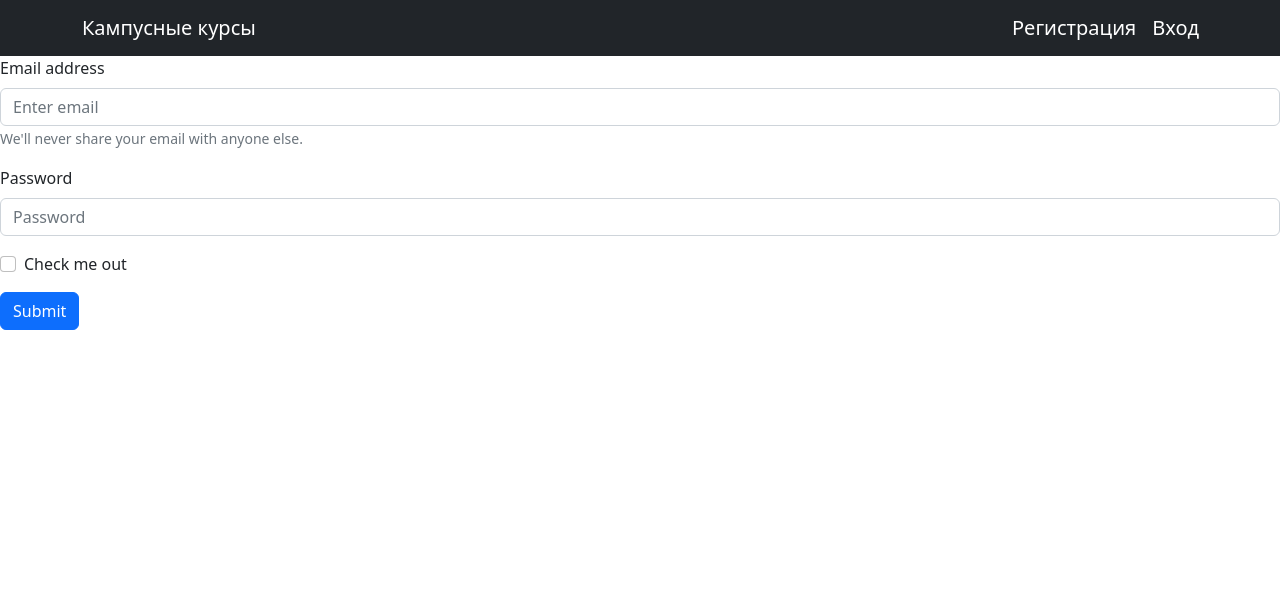
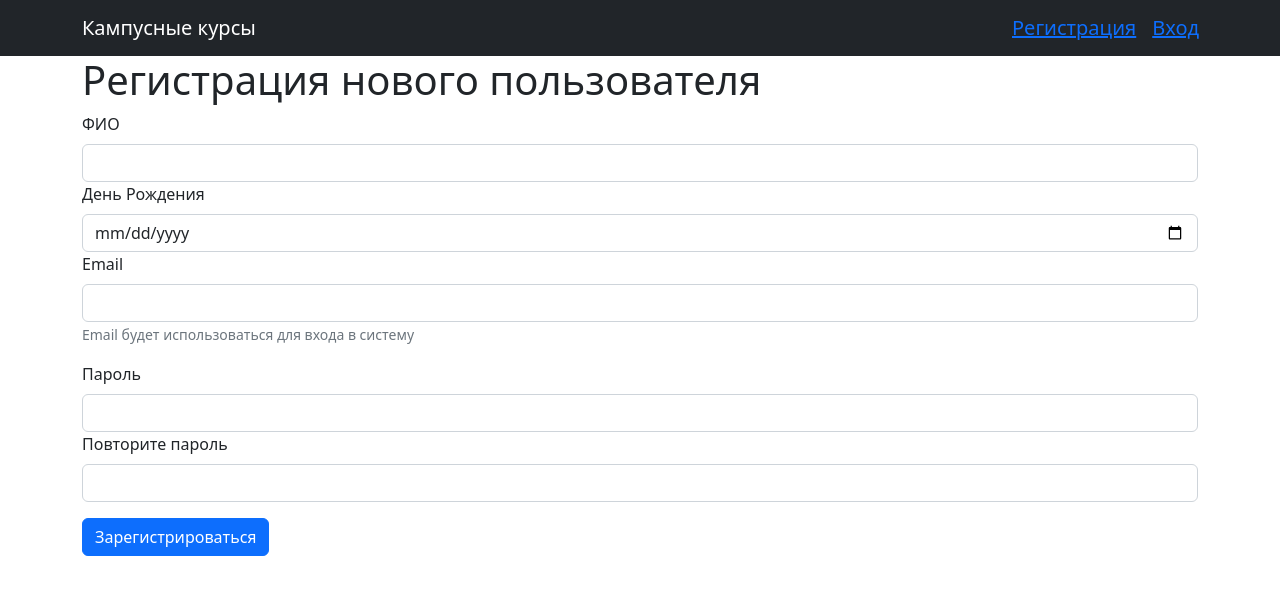
Before and after one commit to AlexVorms/CampusCourses, a React (Create React App) app in the folder project/: page /registration in a window 1280 px wide. Shown: the top 594 px of the page. Built offline with nearby package versions, Linux system fonts and the light colour scheme.

Commit message:
Creating Registration, Authorization, Profile page

```diff
--- a/project/src/App.js
+++ b/project/src/App.js
@@ -3,6 +3,8 @@ import Header from "./components/Header";
 import HomePage from "./components/HomePage";
 import Registration from "./components/Registration";
 import {BrowserRouter, Route, Routes} from 'react-router-dom';
+import Login from "./components/Login";
+import Profile from "./components/Profile";
 
 function App() {
   return (
@@ -12,6 +14,8 @@ function App() {
       <Routes>
         <Route path="/" element={<HomePage/>}/>
         <Route path="/registration" element={<Registration/>}/>
+        <Route path="/login" element={<Login/>}/>
+        <Route path="/profile" element={<Profile/>}/>
       </Routes>
     </div>
    </BrowserRouter>
--- a/project/src/components/Header.js
+++ b/project/src/components/Header.js
@@ -1,6 +1,7 @@
 import React from 'react';
 import Container from 'react-bootstrap/Container';
 import Navbar from 'react-bootstrap/Navbar';
+import { NavLink } from 'react-router-dom';
 
 
 function Header() {
@@ -10,8 +11,12 @@ function Header() {
         <Container>
         <Navbar.Brand href="#home">Кампусные курсы</Navbar.Brand>
         <div className ="col-2 justify-content-end">
-        <Navbar.Brand  href="/registration">Регистрация</Navbar.Brand>
-        <Navbar.Brand className="" href="/login">Вход</Navbar.Brand>
+        <Navbar.Brand>
+            <NavLink to="/registration">Регистрация</NavLink>
+        </Navbar.Brand>
+        <Navbar.Brand>
+            <NavLink to="/login">Вход</NavLink>
+        </Navbar.Brand>
         </div>
 
         </Container>
--- /dev/null
+++ b/project/src/components/Login.js
@@ -0,0 +1,33 @@
+import React from 'react';
+import Button from 'react-bootstrap/Button';
+import Form from 'react-bootstrap/Form';
+import {Container, Row, Col} from 'react-bootstrap';
+
+function Login() {
+  return (
+    <Container>
+        <Row>
+            <Col>
+                <h1>Авторизация</h1>
+                <Form>
+                <Form.Group className="mb-3" controlId="formBasicEmail">
+                    <Form.Label>Email</Form.Label>
+                    <Form.Control type="email" />
+                </Form.Group>
+
+                <Form.Group className="mb-3" controlId="formBasicPassword">
+                    <Form.Label>Пароль</Form.Label>
+                    <Form.Control type="password" />
+                </Form.Group>
+
+                <Button variant="primary" type="submit">
+                    Войти
+                </Button>
+                </Form>
+            </Col>
+        </Row>
+    </Container>
+  );
+}
+
+export default Login;
--- /dev/null
+++ b/project/src/components/Profile.js
@@ -0,0 +1,51 @@
+import React from 'react';
+import Button from 'react-bootstrap/Button';
+import Form from 'react-bootstrap/Form';
+import {Container, Row, Col} from 'react-bootstrap';
+
+function Profile() {
+  return (
+    <Container>
+        <h1>Профиль</h1>
+        <Row>
+        <Form>
+      <Form.Group as={Row} className="mb-3" controlId="formHorizontalEmail">
+        <Form.Label column sm={2}>
+          Email
+        </Form.Label>
+        <Col sm={10}>
+          <Form.Control type="email" placeholder="Email" />
+        </Col>
+      </Form.Group>
+
+      <Form.Group as={Row} className="mb-3" controlId="formHorizontalPassword">
+        <Form.Label column sm={2}>
+          ФИО
+        </Form.Label>
+        <Col sm={10}>
+          <Form.Control type="password" placeholder="Имя пользователя" />
+        </Col>
+      </Form.Group>
+
+      <Form.Group as={Row} className="mb-3" controlId="formHorizontalPassword">
+        <Form.Label column sm={2}>
+          День рождения
+        </Form.Label>
+        <Col sm={10}>
+        <Form.Control type="date" />
+        </Col>
+      </Form.Group>
+
+
+      <Form.Group as={Row} className="mb-3">
+        <Col sm={{ span: 10, offset: 2 }}>
+          <Button type="submit">Изменить</Button>
+        </Col>
+      </Form.Group>
+    </Form>
+        </Row>
+    </Container>
+  );
+}
+
+export default Profile;
--- a/project/src/components/Registration.js
+++ b/project/src/components/Registration.js
@@ -1,29 +1,43 @@
 import React from 'react';
 import Button from 'react-bootstrap/Button';
 import Form from 'react-bootstrap/Form';
+import {Container, Row, Col} from 'react-bootstrap';
 
 function Registration() {
   return (
+    <Container>
+        <Row>
+            <Col>
+                <h1>Регистрация нового пользователя</h1>
             <Form>
+            <Form.Label>ФИО</Form.Label>
+                <Form.Control type="name" />
+
+            <Form.Label>День Рождения</Form.Label>
+             <Form.Control type="date" />
+
             <Form.Group className="mb-3" controlId="formBasicEmail">
-        <Form.Label>Email address</Form.Label>
-        <Form.Control type="email" placeholder="Enter email" />
+                <Form.Label>Email</Form.Label>
+                <Form.Control type="email" />
                 <Form.Text className="text-muted">
-          We'll never share your email with anyone else.
+                Email будет использоваться для входа в систему
                 </Form.Text>
             </Form.Group>
 
             <Form.Group className="mb-3" controlId="formBasicPassword">
-        <Form.Label>Password</Form.Label>
-        <Form.Control type="password" placeholder="Password" />
+                <Form.Label>Пароль</Form.Label>
+                <Form.Control type="password" />
+                <Form.Label>Повторите пароль</Form.Label>
+                <Form.Control type="password" />
             </Form.Group>
-      <Form.Group className="mb-3" controlId="formBasicCheckbox">
-        <Form.Check type="checkbox" label="Check me out" />
-      </Form.Group>
+
             <Button variant="primary" type="submit">
-        Submit
+                Зарегистрироваться
             </Button>
             </Form>
+            </Col>
+        </Row>
+    </Container>
   );
 }
 
```
Also changed, not shown: project/src/Api/API.js (added, +50 -0 lines), project/src/store/store.js (added, +36 -0 lines). Lines whose indentation alone changed are shown as unchanged.
